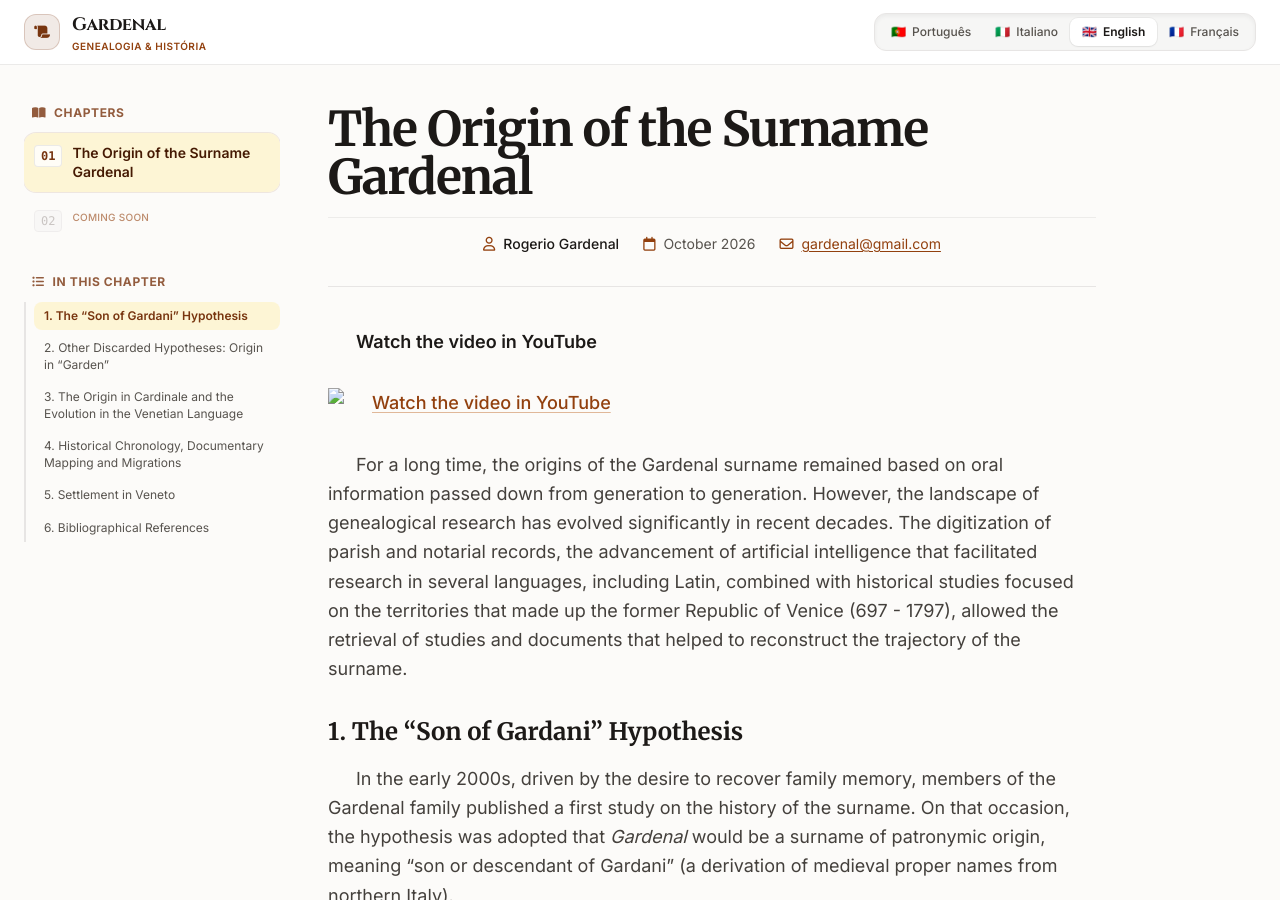
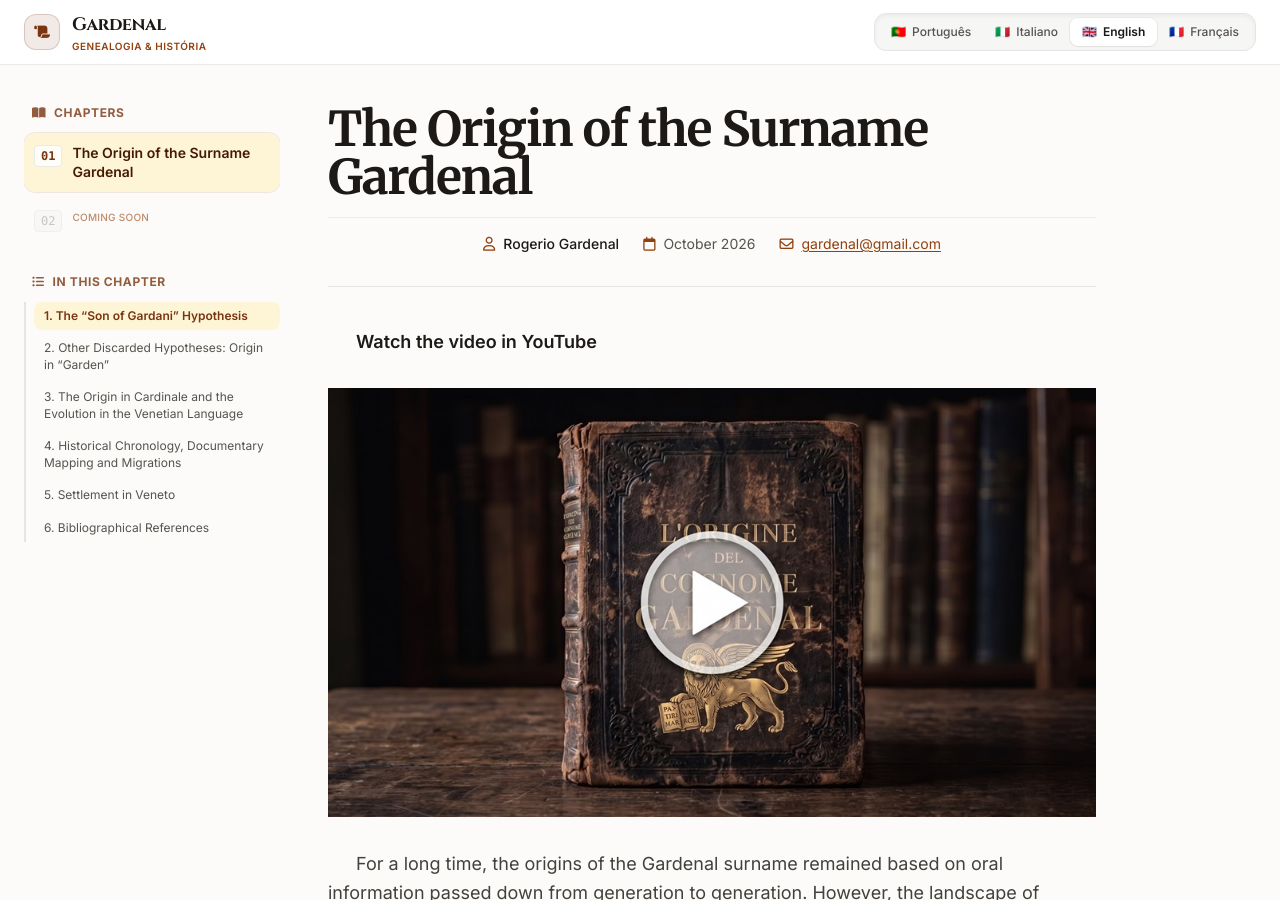
Before and after one commit to gardenalr/gardenalr.github.io, a Jekyll site: the page built from index-en.md, in a window 1280 px wide and 900 px high. Built offline with Jekyll 4.4.1, drawn with Linux system fonts in a browser that asks for light colours; nearby versions of some CDN libraries.

Commit message:
Update index-en.md

```diff
--- a/index-en.md
+++ b/index-en.md
@@ -8,7 +8,7 @@ permalink: /en/
 # **The Origin of the Surname Gardenal**
 
 **Watch the video in YouTube**
-[![Watch the video in YouTube](https://gardenalr.github.io/Youtube_Cover_Player.jpg)](https://youtu.be/Eh9gaL2ONFM)
+[![Watch the video in YouTube](https://gardenalr.github.io/img/Youtube_Cover_Player.jpg)](https://youtu.be/Eh9gaL2ONFM)
 
   For a long time, the origins of the Gardenal surname remained based on oral information passed down from generation to generation. However, the landscape of genealogical research has evolved significantly in recent decades. The digitization of parish and notarial records, the advancement of artificial intelligence that facilitated research in several languages, including Latin, combined with historical studies focused on the territories that made up the former Republic of Venice (697 - 1797), allowed the retrieval of studies and documents that helped to reconstruct the trajectory of the surname.
 
```
